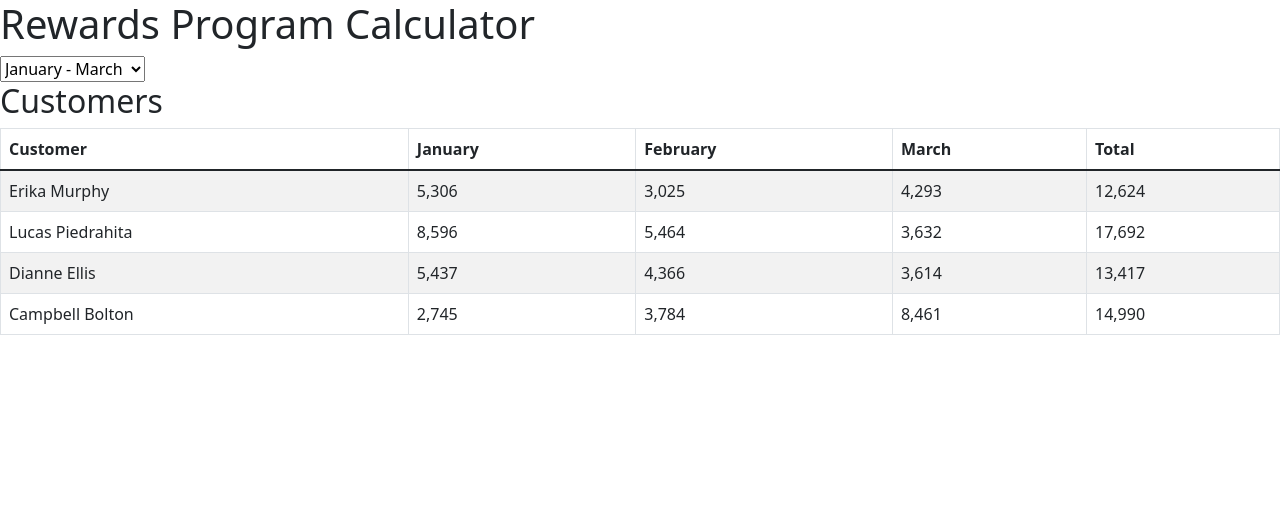
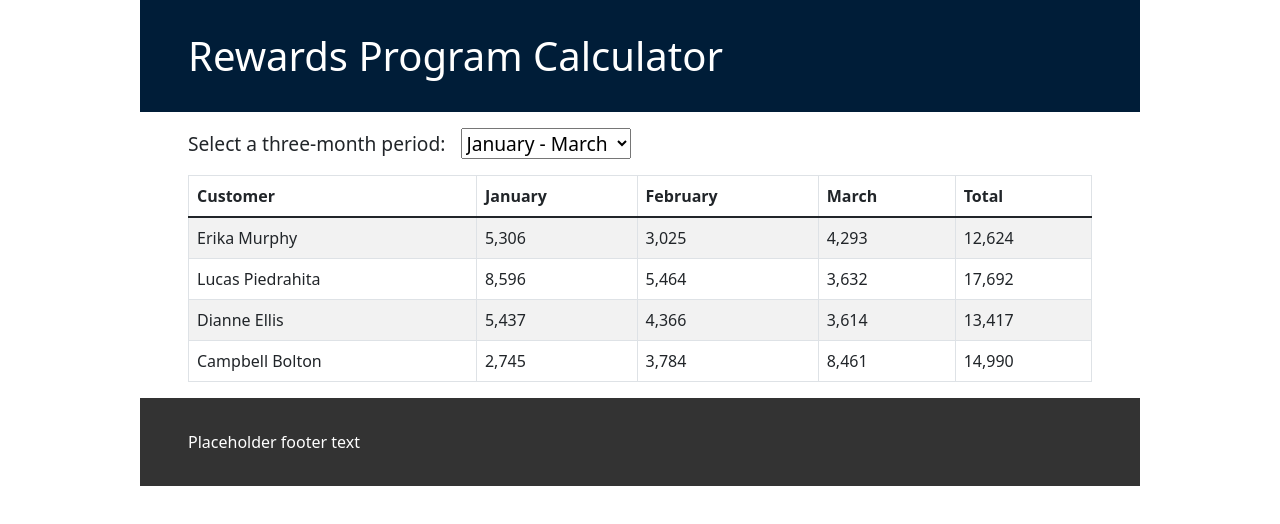
Before and after one commit to LucasPiedrahita/rewards-program, a React (Create React App) app: page / in a window 1280 px wide. Shown: the top 524 px of the page. Built offline with nearby package versions, Linux system fonts and the light colour scheme; data requests are answered from the project's data file.

Commit message:
add styled-components

```diff
--- a/package.json
+++ b/package.json
@@ -12,6 +12,7 @@
     "react-bootstrap": "^2.0.0-rc.0",
     "react-dom": "^17.0.2",
     "react-scripts": "4.0.3",
+    "styled-components": "^5.3.1",
     "web-vitals": "^1.1.2"
   },
   "scripts": {
--- a/src/App.js
+++ b/src/App.js
@@ -4,6 +4,9 @@ import DateSelectionForm from './components/DateSelectionForm'
 import transactionService from './services/transactions'
 import calculateRewardsForAllCustomers from './utils/calculateRewards'
 import getMonthNameByNumber from './utils/getMonthNameByNumber'
+import GlobalStyles from './styles/Global.styled'
+import { ThemeProvider } from 'styled-components'
+import { Container } from './styles/Container.styled'
 
 const App = () => {
   const [transactions, setTransactions] = useState([])
@@ -25,6 +28,11 @@ const App = () => {
     setCustomers(customers)
   }, [transactions, firstMonth])
 
+  /**
+   * Function that updates state for firstMonth and selectedMonths based on DateSelectionForm change
+   * @author   Lucas Piedrahita
+   * @param    {Object} event    onChange event
+   */
   const onDateSelection = (event) => {
     const firstMonth = parseInt(event.target.value)
     setFirstMonth(firstMonth)
@@ -35,16 +43,38 @@ const App = () => {
     ])
   }
 
+  const theme = {
+    colors: {
+      white: '#fff',
+      lightAccent: '#0099d8',
+      main: '#2a5c9e',
+      darkAccent: '#001d38',
+      darkGrey: '#333',
+      action: '#f66200',
+      black: '#2c2c2c',
+    },
+  }
+
   return (
-    <div>
+    <ThemeProvider theme={theme}>
+      <>
+        <GlobalStyles />
+        <Container bg={theme.colors.darkAccent}>
           <h1>Rewards Program Calculator</h1>
+        </Container>
+        <Container bg={theme.colors.white}>
           <DateSelectionForm
             transactions={transactions}
             onChange={onDateSelection}
             firstMonth={firstMonth}
           />
           <DisplayCustomers customers={customers} selectedMonths={selectedMonths} />
-    </div>
+        </Container>
+        <Container bg={theme.colors.darkGrey}>
+          <footer>Placeholder footer text</footer>
+        </Container>
+      </>
+    </ThemeProvider>
   )
 }
 
--- a/src/components/DateSelectionForm.js
+++ b/src/components/DateSelectionForm.js
@@ -1,5 +1,6 @@
 import React from 'react'
 import getMonthNameByNumber from '../utils/getMonthNameByNumber'
+import { StyledDateSelectionForm } from '../styles/DateSelectionForm.styled'
 
 const DateSelectionForm = ({ transactions, onChange, firstMonth }) => {
   const transactionMonths = [
@@ -15,15 +16,16 @@ const DateSelectionForm = ({ transactions, onChange, firstMonth }) => {
       }
     })
   return (
-    <form>
-      <select value={firstMonth} name='dateSelection' onChange={onChange}>
+    <StyledDateSelectionForm>
+      <label htmlFor='dateSelection'>Select a three-month period:</label>
+      <select value={firstMonth} id='dateSelection' name='dateSelection' onChange={onChange}>
         {selectionOptions.map(({ label, firstMonth }) => (
           <option key={firstMonth} value={firstMonth}>
             {label}
           </option>
         ))}
       </select>
-    </form>
+    </StyledDateSelectionForm>
   )
 }
 
--- a/src/components/DisplayCustomers.js
+++ b/src/components/DisplayCustomers.js
@@ -2,8 +2,6 @@ import React from 'react'
 import Table from 'react-bootstrap/Table'
 
 const DisplayCustomers = ({ customers, selectedMonths }) => (
-  <>
-    <h2>Customers</h2>
   <Table striped bordered hover id='customer-rewards-table'>
     <thead>
       <tr id='customer-rewards-header'>
@@ -34,7 +32,6 @@ const DisplayCustomers = ({ customers, selectedMonths }) => (
       )}
     </tbody>
   </Table>
-  </>
 )
 
 export default DisplayCustomers
--- /dev/null
+++ b/src/styles/Container.styled.js
@@ -0,0 +1,9 @@
+import styled from 'styled-components'
+
+export const Container = styled.div`
+  width: 100%;
+  max-width: 1000px;
+  padding: 0 3rem;
+  margin: 0 auto;
+  background-color: ${({ bg }) => bg};
+`
--- /dev/null
+++ b/src/styles/DateSelectionForm.styled.js
@@ -0,0 +1,10 @@
+import styled from 'styled-components'
+
+export const StyledDateSelectionForm = styled.form`
+  margin: 1rem 0;
+  font-size: 1.2rem;
+
+  select {
+    margin: 0 1rem;
+  }
+`
--- /dev/null
+++ b/src/styles/Global.styled.js
@@ -0,0 +1,13 @@
+import { createGlobalStyle } from 'styled-components'
+
+const GlobalStyles = createGlobalStyle`
+  * {
+    box-sizing: border-box
+  }
+
+  h1, footer {
+    padding: 2rem 0;
+    color: ${({ theme }) => theme.colors.white};
+  }
+`
+export default GlobalStyles
```
Also changed, not shown: 1 other file (tests, documents, lock files or other folders). Lines whose indentation alone changed are shown as unchanged.
